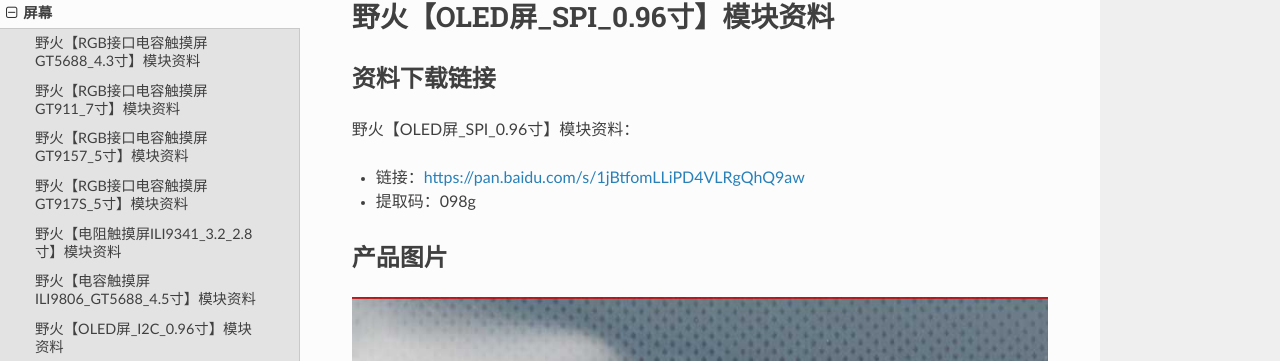
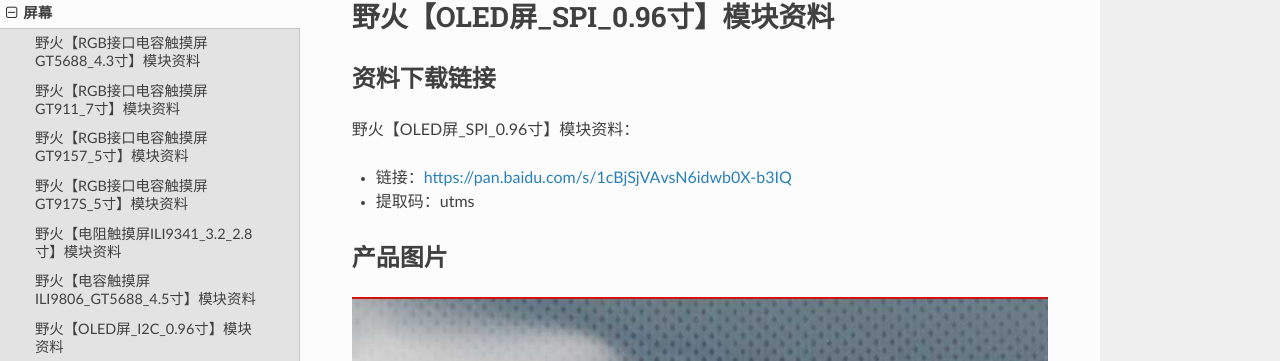
Before and after one commit to Embedfire/ebf_products, a Sphinx documentation site: the page built from documentation/module/screen/oled_spi_0.96.rst, in a window 1280 px wide and 1131 px high. Shown: the part 109-470 px from the top of the window. Built offline with Sphinx 7.4.7 and the Read the Docs theme 2.0.0, drawn with Linux system fonts in a browser that asks for light colours; pages that are not in the unit, such as notebooks, are missing from menus.

Commit message:
Update oled_spi_0.96.rst

```diff
--- a/documentation/module/screen/oled_spi_0.96.rst
+++ b/documentation/module/screen/oled_spi_0.96.rst
@@ -7,8 +7,8 @@
 
 野火【OLED屏_SPI_0.96寸】模块资料：
 
-- 链接：https://pan.baidu.com/s/1jBtfomLLiPD4VLRgQhQ9aw
-- 提取码：098g
+- 链接：https://pan.baidu.com/s/1cBjSjVAvsN6idwb0X-b3IQ
+- 提取码：utms
 
 产品图片
 --------
```
